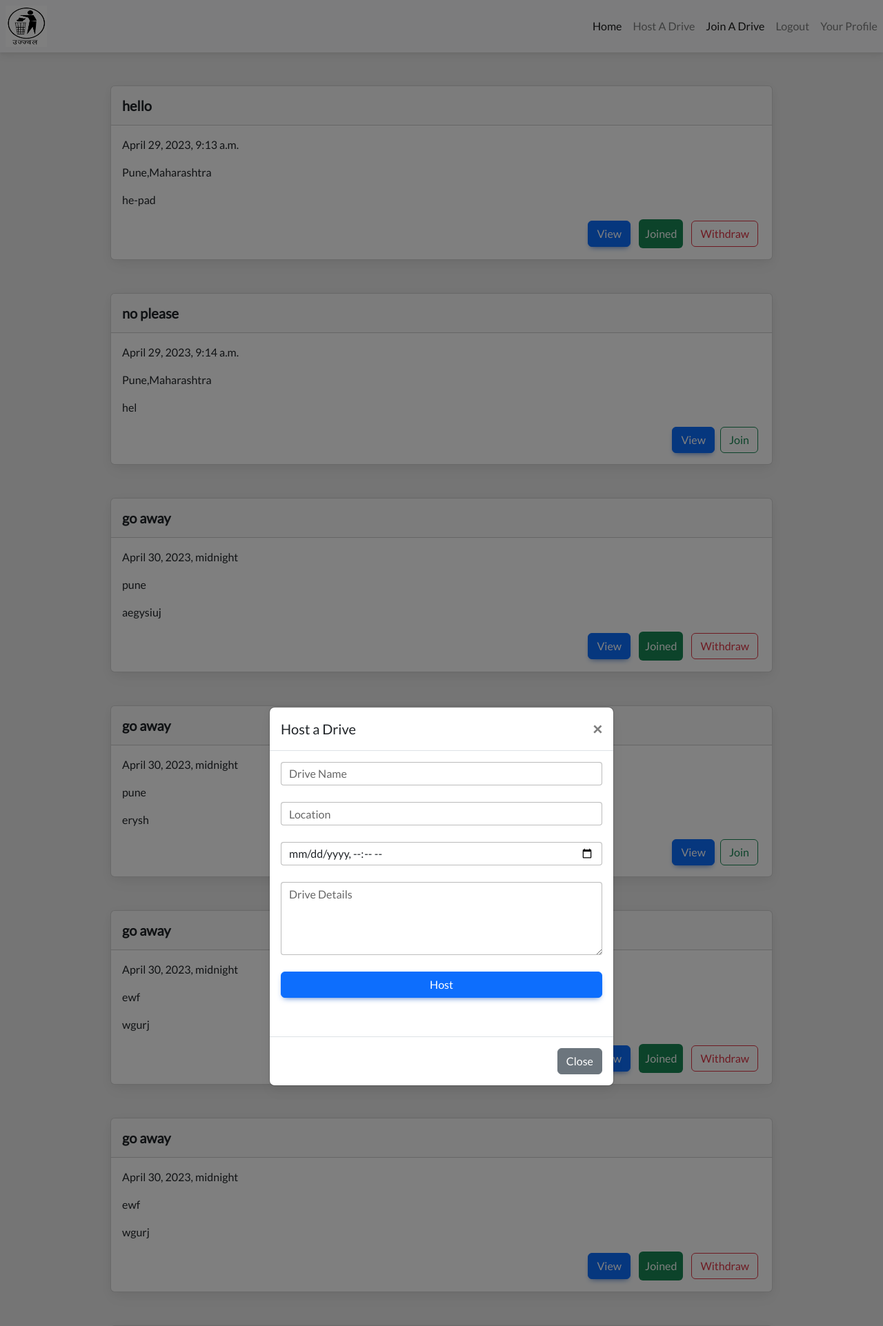
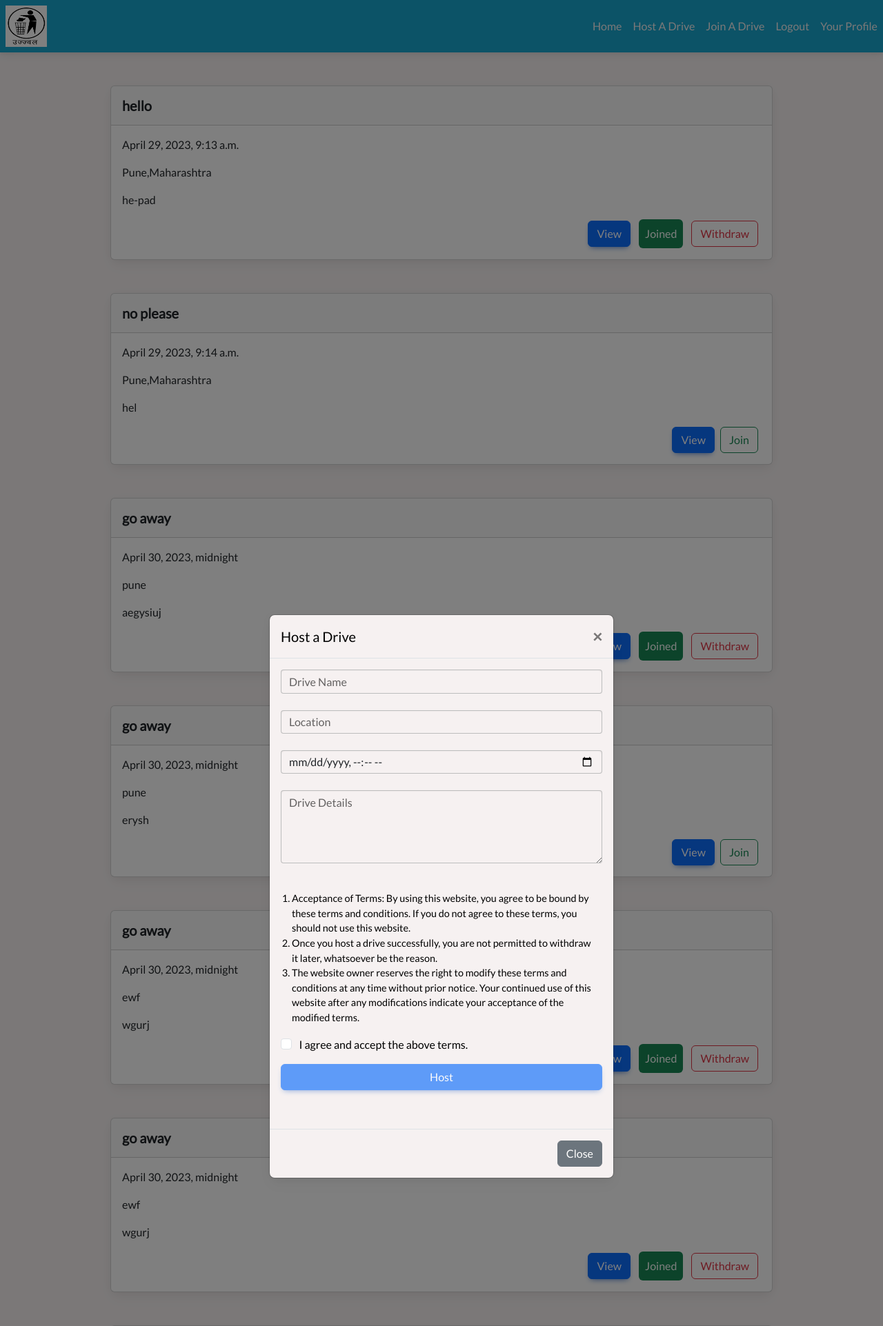
Before and after one commit to sanketkittad/ujjwal, a Django app: page /joinlist/ in a window 1280 px wide, after a click on "Host A Drive". Shown: the top 1923 px of the page at 69% size. Run offline with Django 4.2, Linux system fonts and the light colour scheme; a user stored in the database is signed in; data comes from the database, SQL or seed files in the repository; both versions use the stored data as it was after the commit; some libraries are stand-ins or nearby versions.

Commit message:
added checkbox

```diff
--- a/hostdrives/static/hostdrives/join.css
+++ b/hostdrives/static/hostdrives/join.css
@@ -14,7 +14,7 @@
 .btn{
     text-transform: unset!important;
 }
-.card{
+.card-mod{
     width: 75vw;
     transition: transform 0.3s;
     /**box-shadow: 0 2px 4px 0 #08D9D6, 0 6px 20px 0 #08D9D6;
@@ -22,12 +22,13 @@
 
 
 }
+.collapse .navbar-nav .nav-item .nav-link{
+	color: #F6F1F1;
+}
 
-.card:hover{
-    box-shadow: 1px 3px 7px #08D9D6;
-    -ms-transform:scale(1.08);
-   -webkit-transform:  scale(1.08);
-   transform: scale(1.08);
+.card-mod:hover{
+    box-shadow: 1px 3px 7px #19A7CE;
+
  }
 .card-header{
     background-color: #fff;
--- a/hostdrives/templates/hostdrives/joinlist.html
+++ b/hostdrives/templates/hostdrives/joinlist.html
@@ -22,19 +22,19 @@
     <link rel="stylesheet" href="https://cdn.jsdelivr.net/npm/bootstrap@4.0.0/dist/css/bootstrap.min.css" integrity="sha384-Gn5384xqQ1aoWXA+058RXPxPg6fy4IWvTNh0E263XmFcJlSAwiGgFAW/dAiS6JXm" crossorigin="anonymous">
     <link href="https://cdn.jsdelivr.net/npm/bootstrap@5.3.0-alpha3/dist/css/bootstrap.min.css" rel="stylesheet" integrity="sha384-KK94CHFLLe+nY2dmCWGMq91rCGa5gtU4mk92HdvYe+M/SXH301p5ILy+dN9+nJOZ" crossorigin="anonymous">
 </head>
-<body class="m-0 w-100 h-auto p-0 flex-column d-flex" style="  font-family: 'Lato', sans-serif !important; background-color: #EAEAEA !important;">
+<body class="m-0 w-100 h-auto p-0 flex-column d-flex" style="  font-family: 'Lato', sans-serif !important; background-color: #F6F1F1 !important;">
 
-    <nav class="navbar navbar-expand-lg navbar-light bg-light" style="background-color: #e3f2fd;">
+    <nav class="navbar navbar-expand-lg" style="background-color: #19A7CE ; ">
 
         <a class="navbar-brand ms-2 py-0" href="#">
           <img src="{% static 'hostdrives/dazzle.png' %}" width="60" height="60" class="d-inline-block align-top" alt="Logo">
           </a>
         </a>
-        <button class="navbar-toggler" type="button" data-toggle="collapse" data-target="#navbarNav" aria-controls="navbarNav" aria-expanded="false" aria-label="Toggle navigation">
+        <button class="navbar-toggler" type="button" data-bs-toggle="collapse" data-bs-target="#navbarNav" aria-controls="navbarNav" aria-expanded="false" aria-label="Toggle navigation">
           <span class="navbar-toggler-icon"></span>
         </button>
         <div class="collapse navbar-collapse" id="navbarNav">
-          <ul class="navbar-nav ml-auto fw-boldet">
+          <ul class="navbar-nav ml-auto text-white" >
             <li class="nav-item ">
               <a class="nav-link active" href="{% url 'home'%}">Home</a>
             </li>
@@ -43,9 +43,9 @@
               <button class="nav-link btn btn-link"  data-bs-toggle="modal" data-bs-target="#hostDrive">Host A Drive</button>
               <div class="modal fade" id="hostDrive" tabindex="-1" aria-labelledby="hostDriveLabel" aria-hidden="true">
                 <div class="modal-dialog modal-dialog-centered ">
-                  <div class="modal-content">
+                  <div class="modal-content text-black" style="background-color: #F6F1F1">
                     <div class="modal-header">
-                      <h5 class="modal-title" id="hostDriveLabel">Host a Drive</h5>
+                      <h5 class="modal-title" id="hostDriveLabel" >Host a Drive</h5>
                       <button type="button" class="close" data-bs-dismiss="modal" aria-label="Close">
                         <span aria-hidden="true">&times;</span>
                       </button>                          </div>
@@ -71,11 +71,25 @@
                           <textarea class="form-control" name="driveDescription" id="form5" rows="4"></textarea>
                           <label class="form-label" for="form5">Drive Details</label>
                         </div>
+                        <ol type="numeric" class="px-3 pt-3" style="font-size: 0.9rem">
+                          <li> Acceptance of Terms: By using this website, you agree to be bound by these terms and conditions. If you do not agree to these terms, you should not use this website.
+                          </li>
 
+                          <li> Once you host a drive successfully, you are not permitted to withdraw it later, whatsoever be the reason.
+                          </li>
+                          <li> The website owner reserves the right to modify these terms and conditions at any time without prior notice. Your continued use of this website after any modifications indicate your acceptance of the modified terms.
+                          </li>
+                        </ol>
+                        <div class="form-check mt-3 mb-3 d-flex ps-4">
+                          <input class="form-check-input mr-5" type="checkbox" onchange="modifyFunction()" value="" id="checkBoxAccept">
+                          <label class="form-check-label " for="flexCheckDefault">
+                            I agree and accept the above terms.
+                          </label>
+                        </div>
 
 
                         <!-- Submit button -->
-                        <button type="submit" class="btn btn-primary btn-block mb-4">Host</button>
+                        <button type="submit" class="btn btn-primary disabled btn-block mb-4" id="hostsubmit">Host</button>
                       </form>
                     </div>
                     <div class="modal-footer">
@@ -174,7 +188,7 @@
     {%endif%}
     <div class="d-flex pt-5 flex-column w-100 h-auto">
         {%for drive in drives%}
-        <div class="card mb-5 mx-auto" style="width: 75vw;">
+        <div class="card card-mod mb-5 mx-auto" style="width: 75vw;">
           <div class="card-header   d-flex flex-row">
             <h5 class="card-title fw-semibold py-2 my-auto">{{drive.name}}</h5>
 
@@ -194,15 +208,15 @@
                       View
                     </button>
                     <div class="modal fade" id="exampleModal{{drive.id}}" tabindex="-1" aria-labelledby="exampleModalLabel{{drive.id}}" aria-hidden="true">
-                      <div class="modal-dialog modal-dialog-centered ">
-                        <div class="modal-content">
+                      <div class="modal-dialog modal-dialog-centered" >
+                        <div class="modal-content" style="background-color: #F6F1F1">
                           <div class="modal-header">
                             <h5 class="modal-title" id="exampleModalLabel{{drive.id}}">{{drive.name}} Attendees</h5>
                             <button type="button" class="close" data-bs-dismiss="modal" aria-label="Close">
                               <span aria-hidden="true">&times;</span>
                             </button>                          </div>
                           <div class="modal-body">
-                            <table class="table">
+                            <table class="table  table-bordered" style="background-color: #19A7CE; color:#F6F1F1">
                               <thead>
                                 <tr>
                                   <th scope="col">  First Name</th>
@@ -244,6 +258,22 @@
         </div>
         {% endfor %}
     </div>
+    <script>
+      function modifyFunction(){
+        const checkBox=document.getElementById('checkBoxAccept').checked;
+        if(checkBox){
+          const btnEnableNow=document.getElementById('hostsubmit');
+          if(btnEnableNow){
+            btnEnableNow.classList.remove("disabled");
+          }
+        }else{
+          const btnEnableNow=document.getElementById('hostsubmit');
+          if(btnEnableNow){
+            btnEnableNow.classList.add("disabled");
+          }
+        }
+      }
+    </script>
     <script src="https://cdn.jsdelivr.net/npm/bootstrap@5.3.0-alpha3/dist/js/bootstrap.bundle.min.js" integrity="sha384-ENjdO4Dr2bkBIFxQpeoTz1HIcje39Wm4jDKdf19U8gI4ddQ3GYNS7NTKfAdVQSZe" crossorigin="anonymous"></script></body>
     <script
       type="text/javascript"
--- a/hostdrives/views.py
+++ b/hostdrives/views.py
@@ -109,6 +109,12 @@
             return redirect('joinlist')
     redirect('home')
 def logout(request):
+    global joinRecvd
+    global joinMessage
+    global joinType
+    joinRecvd=False
+    joinMessage=""
+    joinType=""
     auth_logout(request)
     return redirect('home')
 def loginform(request):
```
Also changed, not shown: db.sqlite3.
